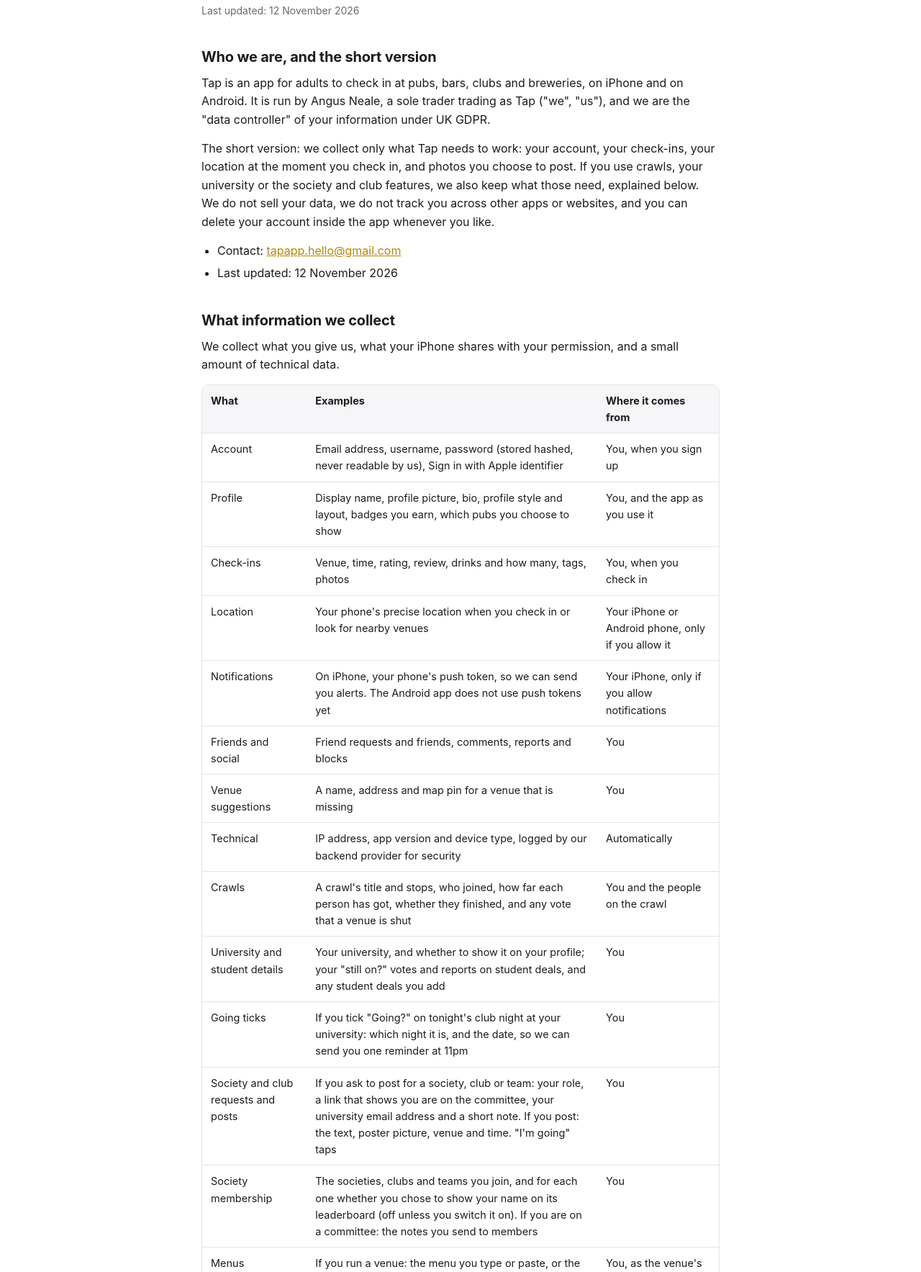
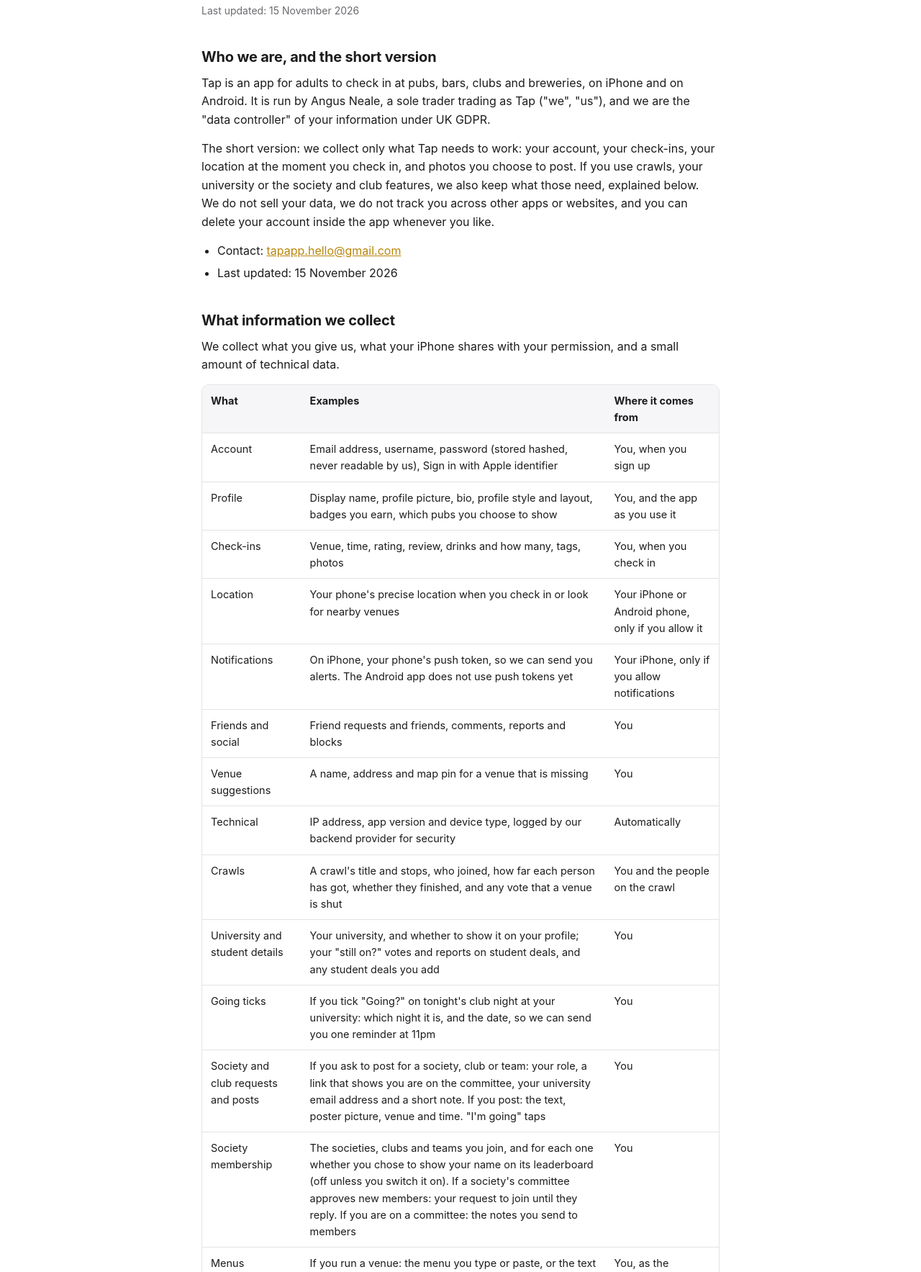
Before and after one commit to tap-pub-app/tap-pub-app.github.io, a plain HTML site: page privacy.html in a window 1280 px wide. Shown: the part 133-1900 px from the top of the page at 72% size. Drawn offline with Linux system fonts and the light colour scheme.

Commit message:
Privacy policy: committee approval to join a society

```diff
--- a/privacy.html
+++ b/privacy.html
@@ -15,13 +15,13 @@
 </div></header>
 <main><div class="wrap">
 <h1>Privacy Policy</h1>
-<p class="updated">Last updated: 12 November 2026</p>
+<p class="updated">Last updated: 15 November 2026</p>
 <h2>Who we are, and the short version</h2>
 <p>Tap is an app for adults to check in at pubs, bars, clubs and breweries, on iPhone and on Android. It is run by Angus Neale, a sole trader trading as Tap ("we", "us"), and we are the "data controller" of your information under UK GDPR.</p>
 <p>The short version: we collect only what Tap needs to work: your account, your check-ins, your location at the moment you check in, and photos you choose to post. If you use crawls, your university or the society and club features, we also keep what those need, explained below. We do not sell your data, we do not track you across other apps or websites, and you can delete your account inside the app whenever you like.</p>
 <ul>
 <li>Contact: <a href="mailto:tapapp.hello@gmail.com">tapapp.hello@gmail.com</a></li>
-<li>Last updated: 12 November 2026</li>
+<li>Last updated: 15 November 2026</li>
 </ul>
 <h2>What information we collect</h2>
 <p>We collect what you give us, what your iPhone shares with your permission, and a small amount of technical data.</p>
@@ -38,7 +38,7 @@
 <tr><td>University and student details</td><td>Your university, and whether to show it on your profile; your "still on?" votes and reports on student deals, and any student deals you add</td><td>You</td></tr>
 <tr><td>Going ticks</td><td>If you tick "Going?" on tonight's club night at your university: which night it is, and the date, so we can send you one reminder at 11pm</td><td>You</td></tr>
 <tr><td>Society and club requests and posts</td><td>If you ask to post for a society, club or team: your role, a link that shows you are on the committee, your university email address and a short note. If you post: the text, poster picture, venue and time. "I'm going" taps</td><td>You</td></tr>
-<tr><td>Society membership</td><td>The societies, clubs and teams you join, and for each one whether you chose to show your name on its leaderboard (off unless you switch it on). If you are on a committee: the notes you send to members</td><td>You</td></tr>
+<tr><td>Society membership</td><td>The societies, clubs and teams you join, and for each one whether you chose to show your name on its leaderboard (off unless you switch it on). If a society's committee approves new members: your request to join until they reply. If you are on a committee: the notes you send to members</td><td>You</td></tr>
 <tr><td>Menus</td><td>If you run a venue: the menu you type or paste, or the text read from a photo of your menu</td><td>You, as the venue's owner</td></tr>
 <tr><td>Check-ins waiting to send</td><td>A check-in made with no signal is saved on your phone, with its photos, the time you tapped and your phone's location at that moment, until it can be sent</td><td>Your phone</td></tr>
 </tbody></table></div>
@@ -58,7 +58,7 @@
 <tr><td>Meet legal duties, such as tax records or a lawful request</td><td>Legal obligation</td></tr>
 <tr><td>Show a crawl to the people on it, and keep its scoreboard</td><td>Contract: it is how crawls work</td></tr>
 <tr><td>Check society and club requests, and let approved committee members post</td><td>Legitimate interests: keeping posts to real committee members, and keeping Tap safe</td></tr>
-<tr><td>Let you join a society, club or team, count your different pubs on its leaderboard and in the society league, and tell you when it posts or sends a note</td><td>Contract: it is how the society features work. Showing your name is consent: it is off unless you switch it on, and you can switch it off or leave at any time. For the notification as a push, you also allow notifications in iOS</td></tr>
+<tr><td>Let you join a society, club or team, count your different pubs on its leaderboard and in the society league, and tell you when it posts or sends a note</td><td>Contract: it is how the society features work, including letting a committee that approves new members reply to your request. Showing your name is consent: it is off unless you switch it on, and you can switch it off or leave at any time. For the notification as a push, you also allow notifications in iOS</td></tr>
 <tr><td>Send Tap news (our announcements) to your Notifications page and, if you leave Tap news on, as a push notification</td><td>Consent for the push: you allow notifications in iOS and can switch Tap news off in Tap</td></tr>
 </tbody></table></div>
 <p>We do not use your information for automated decisions that have legal or similarly serious effects on you.</p>
@@ -91,7 +91,7 @@
 <li>Your feed: you see your own check-ins and those of friends and people whose settings allow it. Blocked people never see you, and you never see them.</li>
 <li>Comments and cheers on a check-in are visible to anyone who can see that check-in.</li>
 <li>Leaderboards show your username and score. You can opt out of leaderboards in your settings.</li>
-<li>Societies, clubs and teams: joining is your choice. Your name, picture and number of different pubs appear on a society's leaderboard and member list, and a badge with its name on your profile, only if you switch on "Show my name" for that society. It is off by default, and never on if you have opted out of leaderboards. Everyone else is only counted in the society's member total. A society's committee can remove a member they can see. For the society league we add up members' different pubs, and a society is only listed once at least three members are counted, so nobody's own count can be picked out. Leaving a society, or deleting your account, removes your membership.</li>
+<li>Societies, clubs and teams: joining is your choice. Your name, picture and number of different pubs appear on a society's leaderboard and member list, and a badge with its name on your profile, only if you switch on "Show my name" for that society. It is off by default, and never on if you have opted out of leaderboards. Everyone else is only counted in the society's member total. A society's committee can remove a member they can see. Some societies have their committee approve new members: if you ask to join one, its committee can see your username while your request is waiting, and nobody else can. Being approved doesn't show your name anywhere, because that is still your own choice. A committee can approve, decline, or decline and stop you asking again, and you can cancel a waiting request. For the society league we add up members' different pubs, and a society is only listed once at least three members are counted, so nobody's own count can be picked out. Leaving a society, or deleting your account, removes your membership.</li>
 <li>Photos you add to a check-in are stored privately and shown to others through temporary links, only to people who can see that check-in.</li>
 </ul>
 <p>Please do not post photos of other people without their say-so, and nothing that shows a child. Our Terms of Use cover this.</p>
```
